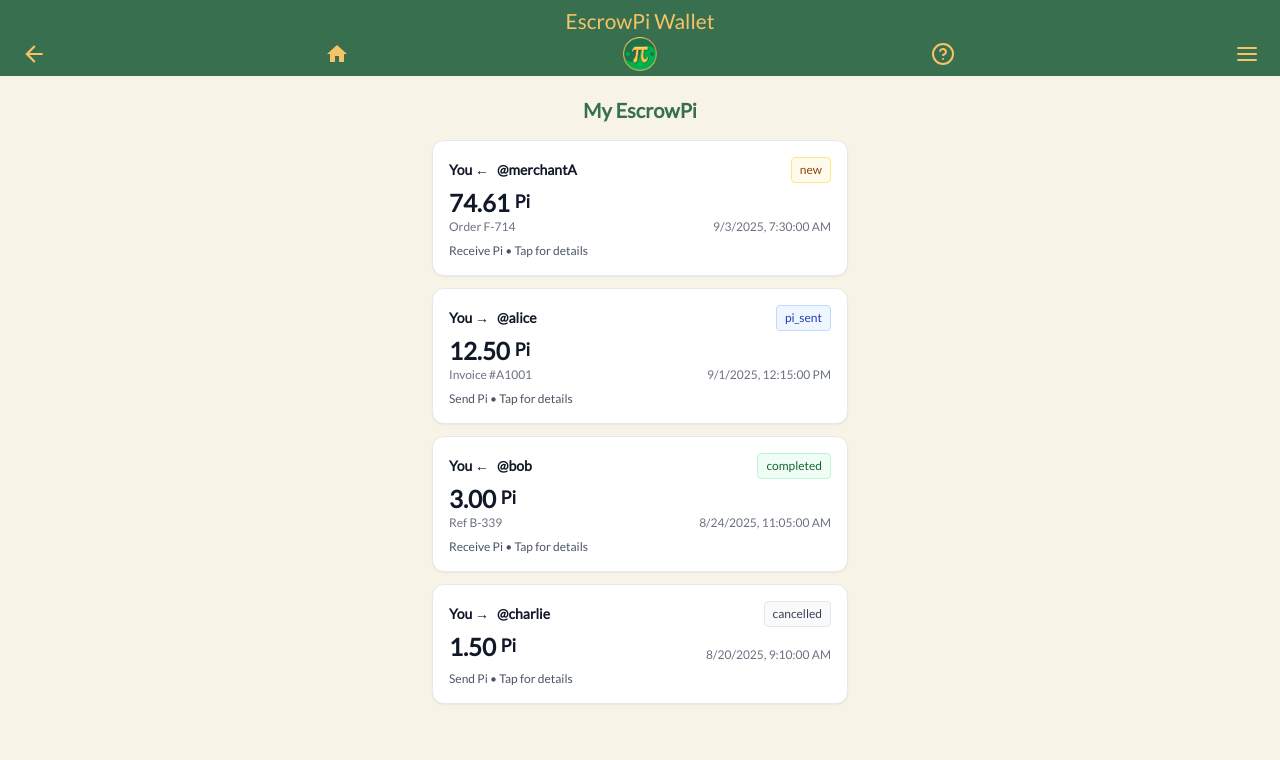
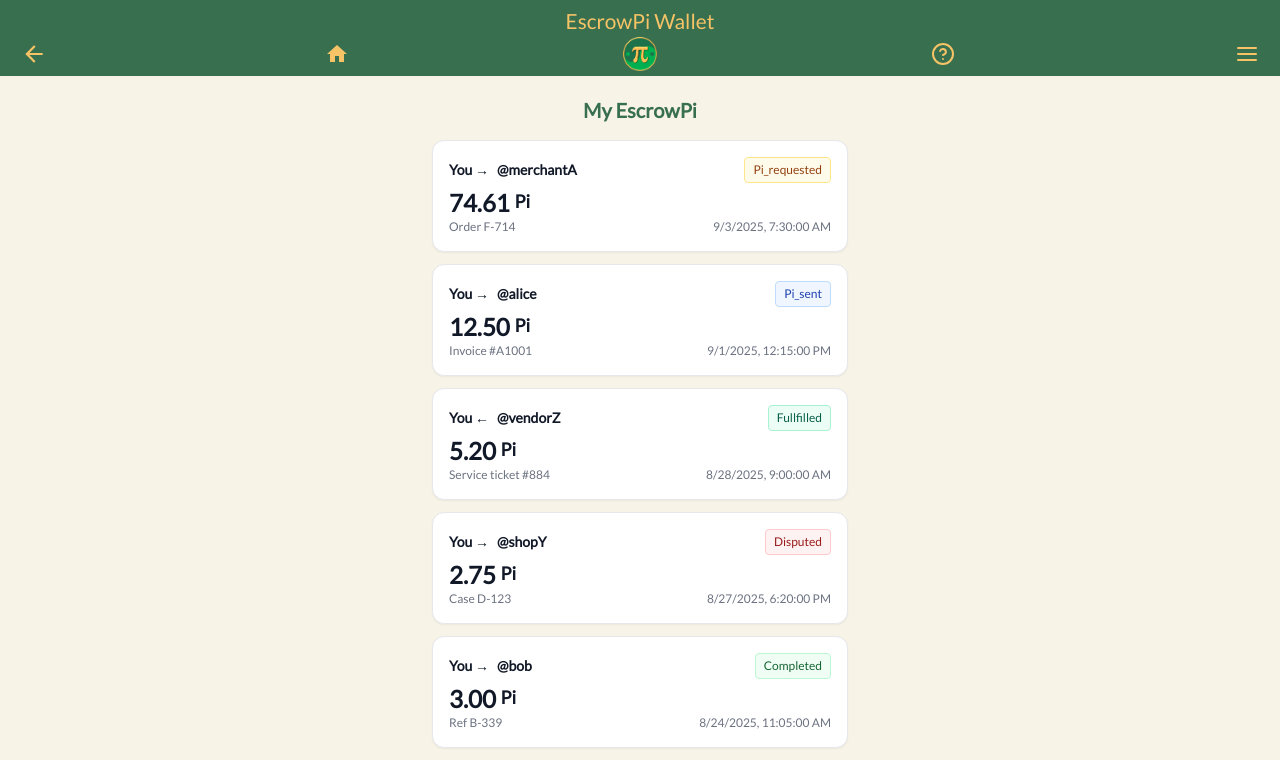
Before and after one commit to map-of-pi/escrow-pi-frontend, a Next.js app: page /history in a window 1280 px wide. Shown: the top 760 px of the page. Built offline with nearby package versions, Linux system fonts and the light colour scheme.

Commit message:
My EscrowPi - Updated History page and Transaction details page (Work in Progress)

```diff
--- a/src/app/history/[id]/page.tsx
+++ b/src/app/history/[id]/page.tsx
@@ -3,11 +3,12 @@ import React, { useMemo, useState } from 'react';
 import { useParams, useRouter } from 'next/navigation';
 import Modal from '@/components/Modal';
 
-type TxStatus = 'new' | 'pi_sent' | 'completed' | 'declined' | 'cancelled' | 'disputed';
+type TxStatus = 'pi_requested' | 'pi_sent' | 'cancelled' | 'declined' | 'disputed' | 'fullfilled' | 'completed';
 
 type Tx = {
   id: string;
   direction: 'send' | 'receive';
+  myRole: 'payer' | 'payee';
   counterparty: string;
   amount: number;
   status: TxStatus;
@@ -17,12 +18,13 @@ type Tx = {
 };
 
 const statusLabel: Record<TxStatus, string> = {
-  new: 'New',
-  pi_sent: 'Pi Sent',
+  pi_requested: 'Pi_requested',
+  pi_sent: 'Pi_sent',
+  cancelled: 'Cancelled',
+  declined: 'Declined',
+  disputed: 'Disputed',
+  fullfilled: 'Fullfilled',
   completed: 'Completed',
-  declined: 'Declined',
-  cancelled: 'Cancelled',
-  disputed: 'Disputed',
 };
 
 export default function TxDetailsPage() {
@@ -33,16 +35,57 @@ export default function TxDetailsPage() {
   // Mock store (should come from API)
   const initial = useMemo<Tx | undefined>(() => {
     const all: Tx[] = [
-      { id: 'tx_1202', direction: 'receive', counterparty: '@merchantA', amount: 74.61, status: 'new', date: '2025-09-03T07:30:00Z', notes: 'Order F-714', needsPayerResponse: true },
-      { id: 'tx_1201', direction: 'send', counterparty: '@alice', amount: 12.5, status: 'pi_sent', date: '2025-09-01T12:15:00Z', notes: 'Invoice #A1001' },
-      { id: 'tx_1199', direction: 'receive', counterparty: '@bob', amount: 3, status: 'completed', date: '2025-08-24T11:05:00Z', notes: 'Ref B-339' },
-      { id: 'tx_1198', direction: 'send', counterparty: '@charlie', amount: 1.5, status: 'cancelled', date: '2025-08-20T09:10:00Z' },
+      // As payer: request awaiting my confirmation
+      { id: 'tx_pi_requested', direction: 'receive', myRole: 'payer', counterparty: '@merchantA', amount: 74.61, status: 'pi_requested', date: '2025-09-03T07:30:00Z', notes: 'Order F-714', needsPayerResponse: true },
+      // As payer: I already sent Pi to Escrow
+      { id: 'tx_pi_sent', direction: 'send', myRole: 'payer', counterparty: '@alice', amount: 12.5, status: 'pi_sent', date: '2025-09-01T12:15:00Z', notes: 'Invoice #A1001' },
+      // As payee: I have fulfilled the service and waiting payer to complete
+      { id: 'tx_fullfilled', direction: 'receive', myRole: 'payee', counterparty: '@vendorZ', amount: 5.2, status: 'fullfilled', date: '2025-08-28T09:00:00Z', notes: 'Service ticket #884' },
+      // Either role: disputed
+      { id: 'tx_disputed', direction: 'send', myRole: 'payer', counterparty: '@shopY', amount: 2.75, status: 'disputed', date: '2025-08-27T18:20:00Z', notes: 'Case D-123' },
+      // Completed
+      { id: 'tx_completed', direction: 'receive', myRole: 'payer', counterparty: '@bob', amount: 3, status: 'completed', date: '2025-08-24T11:05:00Z', notes: 'Ref B-339' },
+      // Cancelled and Declined examples
+      { id: 'tx_cancelled', direction: 'send', myRole: 'payer', counterparty: '@charlie', amount: 1.5, status: 'cancelled', date: '2025-08-20T09:10:00Z' },
+      { id: 'tx_declined', direction: 'receive', myRole: 'payee', counterparty: '@mike', amount: 6.0, status: 'declined', date: '2025-08-18T14:45:00Z', notes: 'Order M-778' },
     ];
     return all.find((t) => t.id === id);
   }, [id]);
 
   const [tx, setTx] = useState<Tx | undefined>(initial);
-  const [showPopup, setShowPopup] = useState<boolean>(!!(tx?.needsPayerResponse && tx.direction === 'receive' && tx.status === 'new'));
+  const [showPopup, setShowPopup] = useState<boolean>(!!(tx?.needsPayerResponse && tx.direction === 'receive' && tx.status === 'pi_requested'));
+
+  // Helpers to display the popup breakdown like on the mock
+  const fmt = (n: number) => {
+    if (!Number.isFinite(n)) return '';
+    let s = n.toFixed(5);
+    if (s.includes('.')) {
+      s = s.replace(/0+$/g, '').replace(/\.$/, '');
+    }
+    return s;
+  };
+
+  // Given total (top figure), derive base and fees using the same policy as the homepage
+  const deriveBreakdown = (total: number) => {
+    // Known constants
+    const network = 0.03;
+    // Find base such that total ≈ base + stake + network + escrow
+    // stake = max(0.1*base, 1)
+    // escrow = max(0.03*base, 0.1)
+    let lo = 0, hi = Math.max(total, 1);
+    for (let i = 0; i < 50; i++) {
+      const mid = (lo + hi) / 2;
+      const stake = Math.max(0.1 * mid, 1);
+      const escrow = Math.max(0.03 * mid, 0.1);
+      const t = mid + stake + network + escrow;
+      if (t > total) hi = mid; else lo = mid;
+    }
+    const base = lo;
+    const completionStake = Math.max(0.1 * base, 1);
+    const escrowFee = Math.max(0.03 * base, 0.1);
+    const recomputedTotal = base + completionStake + network + escrowFee;
+    return { base, completionStake, networkFees: network, escrowFee, total: recomputedTotal };
+  };
 
   if (!tx) {
     return (
@@ -53,7 +96,7 @@ export default function TxDetailsPage() {
     );
   }
 
-  const arrow = tx.direction === 'send' ? 'You →' : 'You ←';
+  const arrow = tx.myRole === 'payer' ? 'You →' : 'You ←';
 
   return (
     <div className="space-y-4">
@@ -82,6 +125,13 @@ export default function TxDetailsPage() {
           <div className="text-sm text-gray-600">Payment transfer amount</div>
           <div className="text-3xl font-bold">{tx.amount.toFixed(2)} <span className="text-xl align-top">Pi</span></div>
         </div>
+        {(tx.status === 'cancelled' || tx.status === 'declined' || tx.status === 'disputed') && (
+          <div className="mt-3 text-xs rounded-md border p-2 bg-gray-50 text-gray-700">
+            {tx.status === 'cancelled' && 'This transaction was cancelled.'}
+            {tx.status === 'declined' && 'This request was declined.'}
+            {tx.status === 'disputed' && 'This transaction is currently in dispute.'}
+          </div>
+        )}
       </div>
 
       <details open className="rounded-xl border bg-white p-4 shadow-sm">
@@ -92,57 +142,74 @@ export default function TxDetailsPage() {
             <ol className="space-y-1 text-xs">
               <li className="flex items-center justify-between">
                 <div className="flex items-center gap-2">
-                  <span className={`inline-block h-2 w-2 rounded-full ${tx.status !== 'new' ? 'bg-green-600' : 'bg-gray-300'}`}></span>
-                  <span>Request created</span>
+                  <span className={`inline-block h-2 w-2 rounded-full ${tx.status !== 'pi_requested' ? 'bg-green-600' : 'bg-gray-300'}`}></span>
+                  <span>Pi_requested</span>
                 </div>
-                <span className="text-[10px] uppercase tracking-wide text-gray-500">{tx.status !== 'new' ? 'Step complete' : 'Current step'}</span>
+                <span className="text-[10px] uppercase tracking-wide text-gray-500">{tx.status === 'pi_requested' ? 'Current step' : 'Step complete'}</span>
               </li>
               <li className="flex items-center justify-between">
                 <div className="flex items-center gap-2">
-                  <span className={`inline-block h-2 w-2 rounded-full ${(tx.status === 'pi_sent' || tx.status === 'completed') ? 'bg-green-600' : 'bg-gray-300'}`}></span>
-                  <span>Pi sent to EscrowPi</span>
+                  <span className={`inline-block h-2 w-2 rounded-full ${(tx.status === 'pi_sent' || tx.status === 'fullfilled' || tx.status === 'completed') ? 'bg-green-600' : 'bg-gray-300'}`}></span>
+                  <span>Pi_sent</span>
                 </div>
-                <span className="text-[10px] uppercase tracking-wide text-gray-500">{tx.status === 'pi_sent' ? 'Current step' : (tx.status === 'completed' ? 'Step complete' : 'Future step')}</span>
+                <span className="text-[10px] uppercase tracking-wide text-gray-500">{tx.status === 'pi_sent' ? 'Current step' : (tx.status === 'pi_requested' ? 'Future step' : 'Step complete')}</span>
+              </li>
+              <li className="flex items-center justify-between">
+                <div className="flex items-center gap-2">
+                  <span className={`inline-block h-2 w-2 rounded-full ${(tx.status === 'fullfilled' || tx.status === 'completed') ? 'bg-green-600' : 'bg-gray-300'}`}></span>
+                  <span>Fullfilled</span>
+                </div>
+                <span className="text-[10px] uppercase tracking-wide text-gray-500">{tx.status === 'fullfilled' ? 'Current step' : (tx.status === 'completed' ? 'Step complete' : 'Future step')}</span>
               </li>
               <li className="flex items-center justify-between">
                 <div className="flex items-center gap-2">
                   <span className={`inline-block h-2 w-2 rounded-full ${tx.status === 'completed' ? 'bg-green-600' : 'bg-gray-300'}`}></span>
-                  <span>Completed / funds released</span>
+                  <span>Completed</span>
                 </div>
                 <span className="text-[10px] uppercase tracking-wide text-gray-500">{tx.status === 'completed' ? 'Current step' : 'Future step'}</span>
               </li>
             </ol>
           </div>
 
+          {!(tx.status === 'cancelled' || tx.status === 'declined' || tx.status === 'disputed' || tx.status === 'completed') && (
             <div className="grid grid-cols-2 gap-2">
+              {/* Payer: respond when requested */}
               <button
-              disabled={!(tx.needsPayerResponse && tx.direction === 'receive' && tx.status === 'new')}
-              className={`py-2 rounded-lg text-sm font-semibold ${tx.needsPayerResponse && tx.direction === 'receive' && tx.status === 'new' ? 'bg-[var(--default-primary-color)] text-[var(--default-secondary-color)]' : 'bg-gray-200 text-gray-500'}`}
+                disabled={!(tx.myRole === 'payer' && tx.status === 'pi_requested' && tx.needsPayerResponse)}
+                className={`py-2 rounded-lg text-sm font-semibold ${tx.myRole === 'payer' && tx.status === 'pi_requested' && tx.needsPayerResponse ? 'bg-[var(--default-primary-color)] text-[var(--default-secondary-color)]' : 'bg-gray-200 text-gray-500'}`}
                 onClick={() => setShowPopup(true)}
               >
                 Respond to Request
               </button>
+
+              {/* Payee: after payer sends Pi, mark as fullfilled */}
+              {tx.myRole === 'payee' ? (
                 <button
                   disabled={tx.status !== 'pi_sent'}
                   className={`py-2 rounded-lg text-sm font-semibold ${tx.status === 'pi_sent' ? 'bg-[var(--default-primary-color)] text-[var(--default-secondary-color)]' : 'bg-gray-200 text-gray-500'}`}
+                  onClick={() => setTx({ ...tx, status: 'fullfilled' })}
+                >
+                  Mark Fullfilled
+                </button>
+              ) : (
+                <button
+                  disabled={tx.status !== 'fullfilled'}
+                  className={`py-2 rounded-lg text-sm font-semibold ${tx.status === 'fullfilled' ? 'bg-[var(--default-primary-color)] text-[var(--default-secondary-color)]' : 'bg-gray-200 text-gray-500'}`}
                   onClick={() => setTx({ ...tx, status: 'completed' })}
                 >
                   Mark Complete
                 </button>
+              )}
             </div>
+          )}
         </div>
       </details>
 
       {/* Confirm/Decline popup for unresponded receive request where I'm the payer */}
-      {tx.needsPayerResponse && tx.direction === 'receive' && tx.status === 'new' && (
+      {tx.myRole === 'payer' && tx.status === 'pi_requested' && tx.needsPayerResponse && (
         <Modal
           open={showPopup}
           onClose={() => setShowPopup(false)}
-          onConfirm={() => {
-            setTx({ ...tx, status: 'pi_sent', needsPayerResponse: false });
-            setShowPopup(false);
-          }}
-          confirmText="Confirm Request"
           title={(
             <div className="space-y-2">
               <div className="text-center">A payee has requested pi from you</div>
@@ -150,26 +217,32 @@ export default function TxDetailsPage() {
             </div>
           )}
         >
-          <div className="space-y-2 text-sm">
-            <div className="text-center">Transaction details: {tx.notes || '—'}</div>
-            <div className="grid grid-cols-3 gap-2">
+          <div className="space-y-3 text-sm">
+            <div className="grid grid-cols-2 gap-y-2">
+              {(() => {
+                const b = deriveBreakdown(tx.amount);
+                return (
+                  <>
+                    <div>They get:</div>
+                    <div className="text-right">{fmt(b.base)} pi</div>
+
+                    <div className="whitespace-nowrap">{"Transaction completion\u00A0stake:"}</div>
+                    <div className="text-right">{fmt(b.completionStake)} pi</div>
+
+                    <div className="text-xs text-gray-600 col-span-2 -mt-1">(refunded to you at end)</div>
+
+                    <div>Pi Network gas fees:</div>
+                    <div className="text-right">{fmt(b.networkFees)} pi</div>
+
+                    <div>EscrowPi fee:</div>
+                    <div className="text-right">{fmt(b.escrowFee)} pi</div>
+                  </>
+                );
+              })()}
+            </div>
+            <div className="grid grid-cols-1 gap-2">
               <button
-                className="py-2 rounded-lg font-semibold bg-gray-200 text-gray-700"
-                onClick={() => {
-                  setTx({ ...tx, status: 'declined', needsPayerResponse: false });
-                  setShowPopup(false);
-                }}
-              >
-                Decline Request
-              </button>
-              <button
-                className="py-2 rounded-lg font-semibold bg-gray-100 text-gray-700"
-                onClick={() => setShowPopup(false)}
-              >
-                Not Now
-              </button>
-              <button
-                className="py-2 rounded-lg font-semibold"
+                className="py-3 rounded-lg font-semibold shadow-sm"
                 style={{ background: 'var(--default-primary-color)', color: 'var(--default-secondary-color)' }}
                 onClick={() => {
                   setTx({ ...tx, status: 'pi_sent', needsPayerResponse: false });
@@ -178,6 +251,16 @@ export default function TxDetailsPage() {
               >
                 Confirm Request
               </button>
+              <button
+                className="py-3 rounded-lg font-semibold shadow-sm"
+                style={{ background: 'var(--default-primary-color)', color: 'var(--default-secondary-color)' }}
+                onClick={() => {
+                  setTx({ ...tx, status: 'declined', needsPayerResponse: false });
+                  setShowPopup(false);
+                }}
+              >
+                Decline Request
+              </button>
             </div>
           </div>
         </Modal>
--- a/src/app/history/page.tsx
+++ b/src/app/history/page.tsx
@@ -2,12 +2,23 @@
 import React, { useMemo } from 'react';
 import { useRouter } from 'next/navigation';
 
-type TxStatus = 'new' | 'pi_sent' | 'completed' | 'declined' | 'cancelled' | 'disputed';
+// Align statuses to the spec for the history cards
+// Display labels must be exactly one of: Pi_requested, Pi_sent, Cancelled, Declined, Disputed, Fullfilled, Completed, New
+type TxStatus =
+| 'new'
+  | 'pi_requested'
+  | 'pi_sent'
+  | 'cancelled'
+  | 'declined'
+  | 'disputed'
+  | 'fullfilled'
+  | 'completed';
 type Direction = 'send' | 'receive';
 
 type TxItem = {
   id: string;
-  direction: Direction; // send -> I pay, receive -> I’m being asked to pay
+  direction: Direction; // kept for potential backend mapping
+  myRole: 'payer' | 'payee';
   counterparty: string;
   amount: number;
   status: TxStatus;
@@ -16,24 +27,40 @@ type TxItem = {
 };
 
 const statusClasses: Record<TxStatus, string> = {
-  new: 'bg-amber-50 text-amber-800 border-amber-200',
+  new: 'bg-slate-50 text-slate-700 border-slate-200',
+  pi_requested: 'bg-amber-50 text-amber-800 border-amber-200',
   pi_sent: 'bg-blue-50 text-blue-800 border-blue-200',
+  cancelled: 'bg-gray-50 text-gray-700 border-gray-200',
+  declined: 'bg-gray-50 text-gray-700 border-gray-200',
+  disputed: 'bg-red-50 text-red-800 border-red-200',
+  fullfilled: 'bg-emerald-50 text-emerald-800 border-emerald-200',
   completed: 'bg-green-50 text-green-800 border-green-200',
-  declined: 'bg-gray-50 text-gray-700 border-gray-200',
-  cancelled: 'bg-gray-50 text-gray-700 border-gray-200',
-  disputed: 'bg-red-50 text-red-800 border-red-200',
+};
+
+const statusLabel: Record<TxStatus, string> = {
+  pi_requested: 'Pi_requested',
+  pi_sent: 'Pi_sent',
+  cancelled: 'Cancelled',
+  declined: 'Declined',
+  disputed: 'Disputed',
+  fullfilled: 'Fullfilled',
+  completed: 'Completed',
+  new: 'New',
 };
 
 export default function HistoryPage() {
   const router = useRouter();
   const items = useMemo<TxItem[]>(
     () => [
-      // New/in-progress first
-      { id: 'tx_1202', direction: 'receive', counterparty: '@merchantA', amount: 74.61, status: 'new', date: '2025-09-03T07:30:00Z', notes: 'Order F-714' },
-      { id: 'tx_1201', direction: 'send', counterparty: '@alice', amount: 12.5, status: 'pi_sent', date: '2025-09-01T12:15:00Z', notes: 'Invoice #A1001' },
-      // Completed last
-      { id: 'tx_1199', direction: 'receive', counterparty: '@bob', amount: 3, status: 'completed', date: '2025-08-24T11:05:00Z', notes: 'Ref B-339' },
-      { id: 'tx_1198', direction: 'send', counterparty: '@charlie', amount: 1.5, status: 'cancelled', date: '2025-08-20T09:10:00Z' },
+      // In-progress first
+      { id: 'tx_pi_requested', direction: 'receive', myRole: 'payer', counterparty: '@merchantA', amount: 74.61, status: 'pi_requested', date: '2025-09-03T07:30:00Z', notes: 'Order F-714' },
+      { id: 'tx_pi_sent', direction: 'send', myRole: 'payer', counterparty: '@alice', amount: 12.5, status: 'pi_sent', date: '2025-09-01T12:15:00Z', notes: 'Invoice #A1001' },
+      { id: 'tx_fullfilled', direction: 'receive', myRole: 'payee', counterparty: '@vendorZ', amount: 5.2, status: 'fullfilled', date: '2025-08-28T09:00:00Z', notes: 'Service ticket #884' },
+      { id: 'tx_disputed', direction: 'send', myRole: 'payer', counterparty: '@shopY', amount: 2.75, status: 'disputed', date: '2025-08-27T18:20:00Z', notes: 'Case D-123' },
+      // Resolutions / others
+      { id: 'tx_completed', direction: 'receive', myRole: 'payer', counterparty: '@bob', amount: 3, status: 'completed', date: '2025-08-24T11:05:00Z', notes: 'Ref B-339' },
+      { id: 'tx_cancelled', direction: 'send', myRole: 'payer', counterparty: '@charlie', amount: 1.5, status: 'cancelled', date: '2025-08-20T09:10:00Z' },
+      { id: 'tx_declined', direction: 'receive', myRole: 'payee', counterparty: '@mike', amount: 6.0, status: 'declined', date: '2025-08-18T14:45:00Z', notes: 'Order M-778' },
     ],
     []
   );
@@ -47,7 +74,7 @@ export default function HistoryPage() {
       ) : (
         <ul className="space-y-3">
           {items.map((tx) => {
-            const arrow = tx.direction === 'send' ? 'You →' : 'You ←';
+            const arrow = tx.myRole === 'payer' ? 'You →' : 'You ←';
             return (
               <li key={tx.id} className="rounded-xl border bg-white p-0 shadow-sm overflow-hidden">
                 <button className="w-full p-4 text-left" onClick={() => router.push(`/history/${tx.id}`)}>
@@ -56,7 +83,7 @@ export default function HistoryPage() {
                       <span className="mr-2">{arrow}</span>
                       <span>{tx.counterparty}</span>
                     </div>
-                    <div className={`text-xs px-2 py-1 rounded border ${statusClasses[tx.status]}`}>{tx.status}</div>
+                    <div className={`text-xs px-2 py-1 rounded border ${statusClasses[tx.status]}`}>{statusLabel[tx.status]}</div>
                   </div>
                   <div className="mt-1 flex items-end justify-between">
                     <div>
@@ -65,7 +92,6 @@ export default function HistoryPage() {
                     </div>
                     <div className="text-xs text-gray-500">{new Date(tx.date).toLocaleString()}</div>
                   </div>
-                  <div className="mt-2 text-xs text-gray-600">{tx.direction === 'receive' ? 'Receive Pi' : 'Send Pi'} • Tap for details</div>
                 </button>
               </li>
             );
```
Lines whose indentation alone changed are shown as unchanged.
